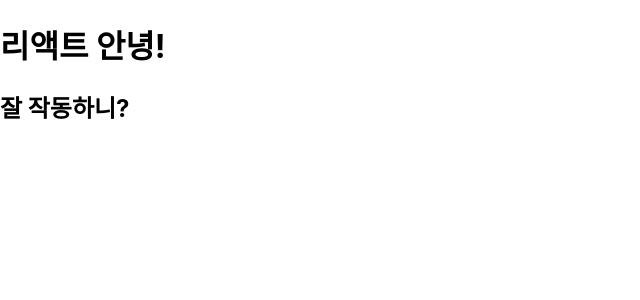
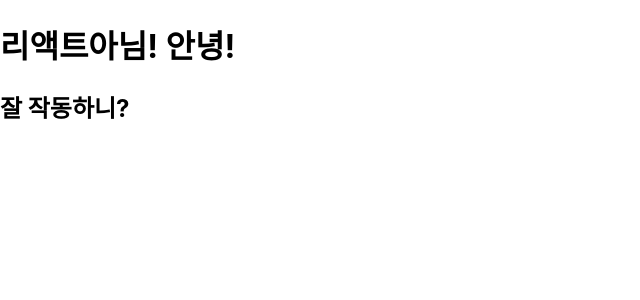
Before and after one commit to dltpals222/react-prac, a React (Create React App) app in the folder rePrac/: page / in a window 1280 px wide. Shown: the top 300 px of the page, without its empty margins (0-640 px from the left). Built offline with nearby package versions, Linux system fonts and the light colour scheme.

Commit message:
리액트 변수 선언과 할당

```diff
--- a/rePrac/src/App.js
+++ b/rePrac/src/App.js
@@ -1,9 +1,10 @@
-import React from "react";
+import React, { Fragment } from "react";
 
 function App() {
+  const name = "리액트아님!";
   return (
     <div>
-      <h1>리액트 안녕!</h1>
+      <h1>{name} 안녕!</h1>
       <h2>잘 작동하니?</h2>
     </div>
   );
```
Also changed, not shown: package.json (deleted, +0 -12 lines).
